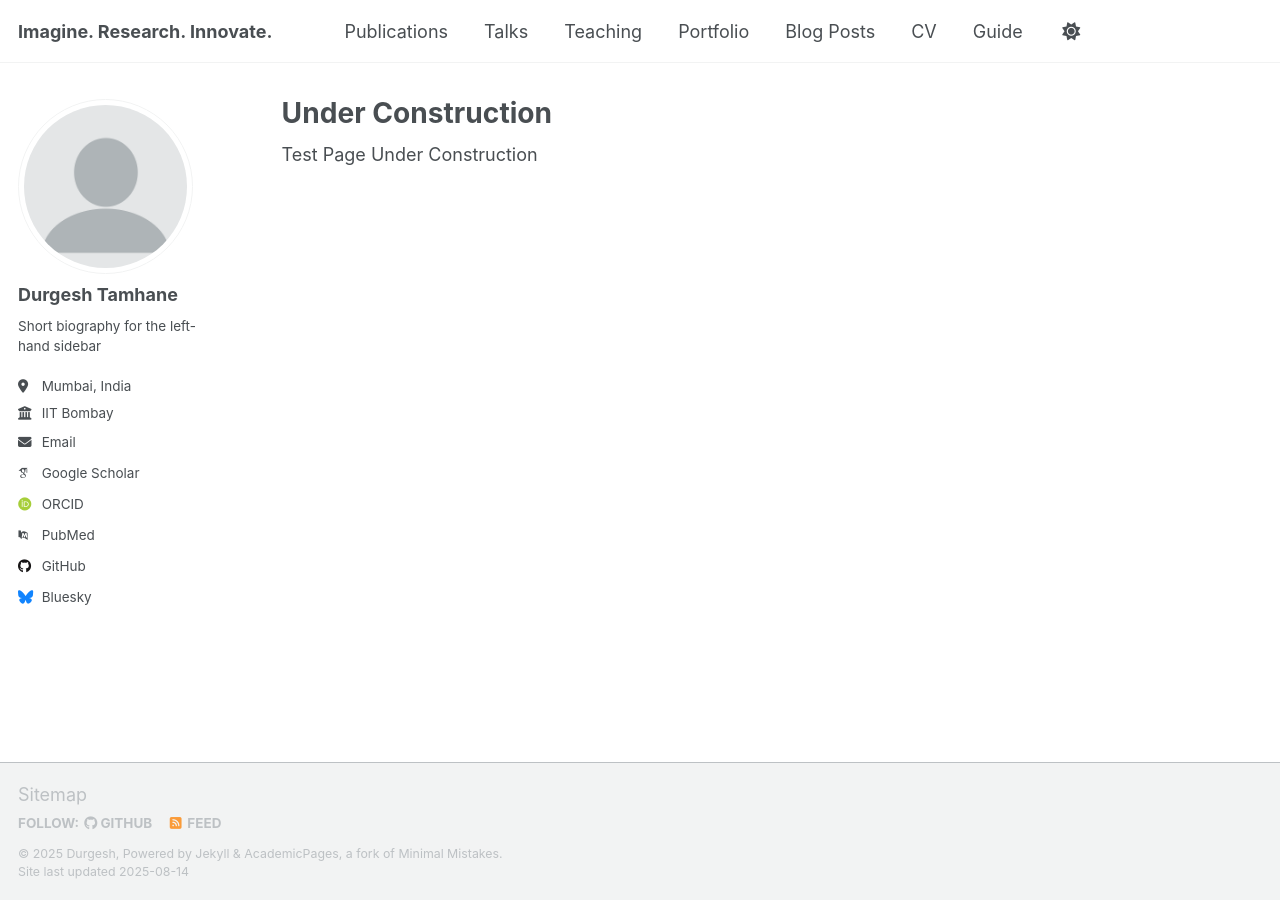
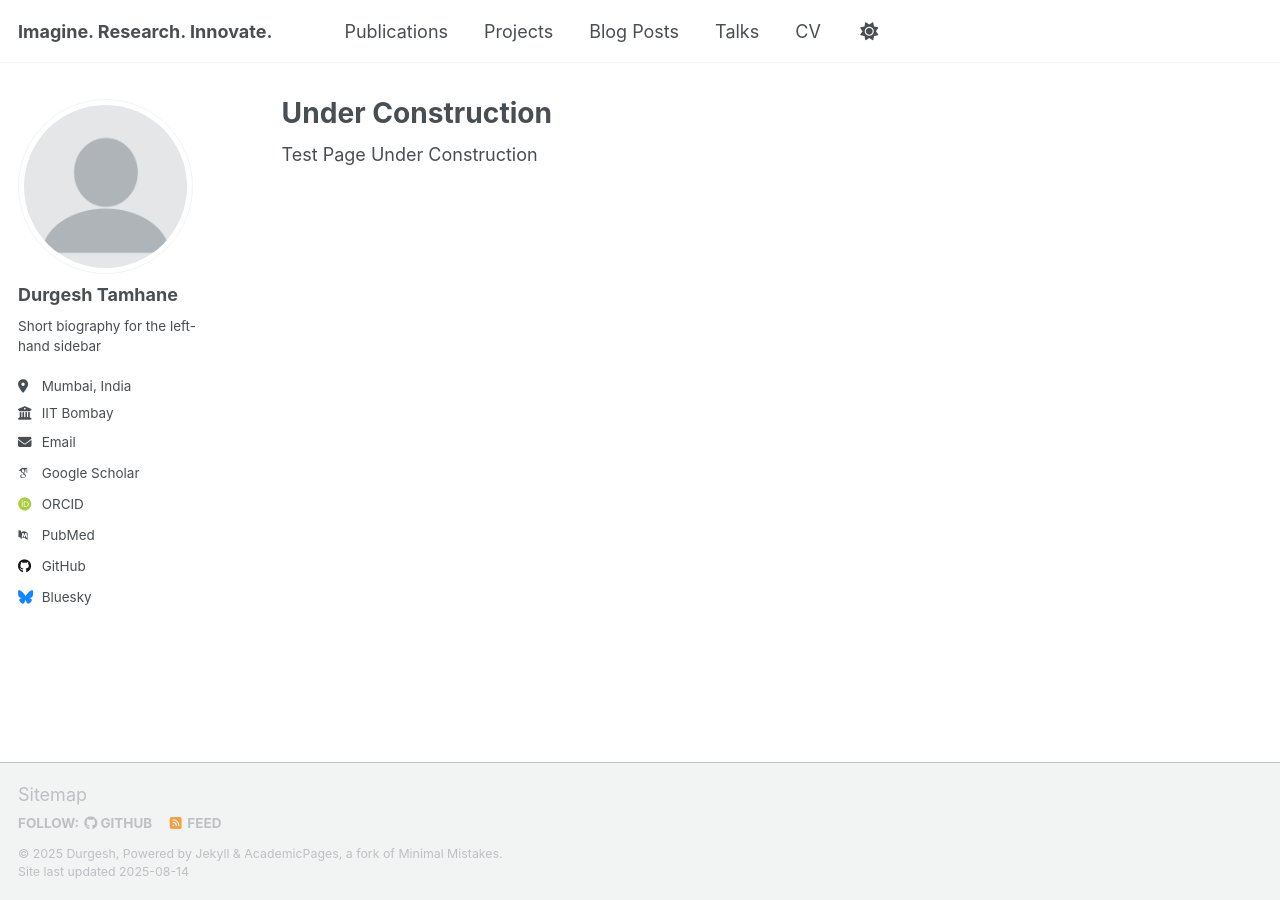
Before and after one commit to DurgeshTamhane/DurgeshTamhane.github.io, a Jekyll site: the page built from _pages/about.md, in a window 1280 px wide. Built offline with Jekyll 4.4.1, drawn with Linux system fonts in a browser that asks for light colours; some web fonts are replaced; a script that is not in the unit is left out.

Commit message:
Update navigation.yml

```diff
--- a/_data/navigation.yml
+++ b/_data/navigation.yml
@@ -11,17 +11,20 @@ main:
   - title: "Publications"
     url: /publications/
 
-  - title: "Talks"
-    url: /talks/
 
-  - title: "Teaching"
-    url: /teaching/
 
-  - title: "Portfolio"
+#  - title: "Teaching"
+ #   url: /teaching/
+
+  - title: "Projects"
     url: /portfolio/
 
   - title: "Blog Posts"
     url: /year-archive/
+
+  - title: "Talks"
+    url: /talks/
+
 
   - title: "CV"
     url: /cv/
@@ -29,5 +32,5 @@ main:
   # - title: "CV"
   #   url: /cv-json/
 
-  - title: "Guide"
-    url: /markdown/
+#  - title: "Guide"
+ #   url: /markdown/
```
